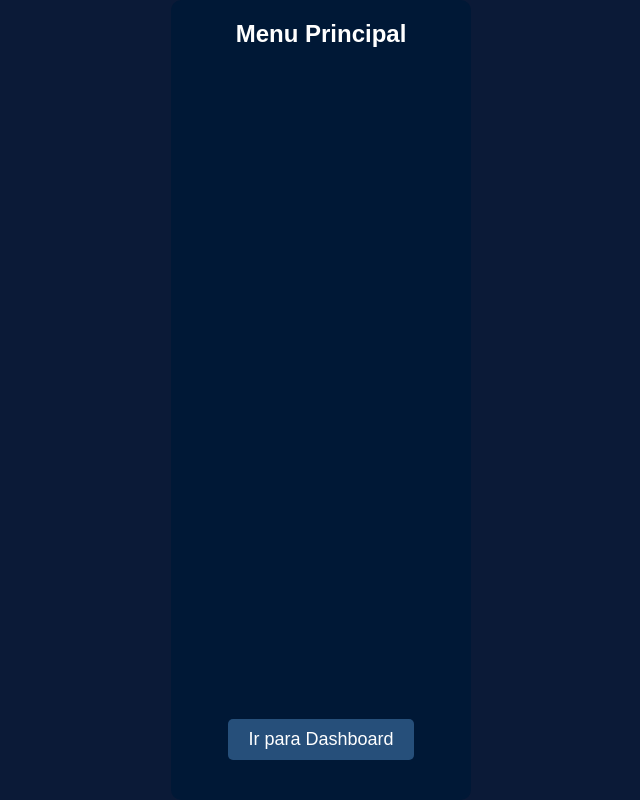
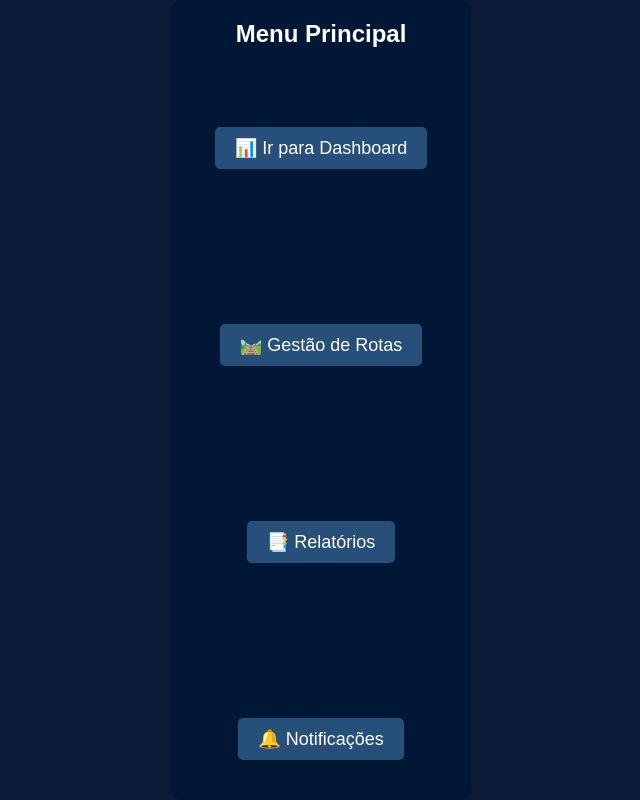
Before and after one commit to nicolasyan29/PAGTREM, a PHP site: page /menu.php in a window 1280 px wide. Shown: the whole page, without its empty margins (319-959 px from the left). Run offline with PHP 8.4, Linux system fonts and the light colour scheme; the visitor is signed in with stand-in values (Sample User, id 1).

Commit message:
add upd menu

```diff
--- a/PAGTREM/public/menu.php
+++ b/PAGTREM/public/menu.php
@@ -19,12 +19,21 @@ if (!isset($_SESSION["logado"])) {
 </head>
 <body>
 
-
 <div class="container">
     <h2>Menu Principal</h2>
 
-    <button onclick="window.location.href='dashboard.php'">Ir para Dashboard</button>
+    <button onclick="window.location.href='dashboard.php'">📊 Ir para Dashboard</button>
+    <br><br>
+
+    <button onclick="window.location.href='gestaoderotas.php'">🛤️ Gestão de Rotas</button>
+    <br><br>
+
+    <button onclick="window.location.href='relatorio.php'">📑 Relatórios</button>
+    <br><br>
+
+    <button onclick="window.location.href='notificacoes.php'">🔔 Notificações</button>
 </div>
+
 </body>
 
 </html>
```
